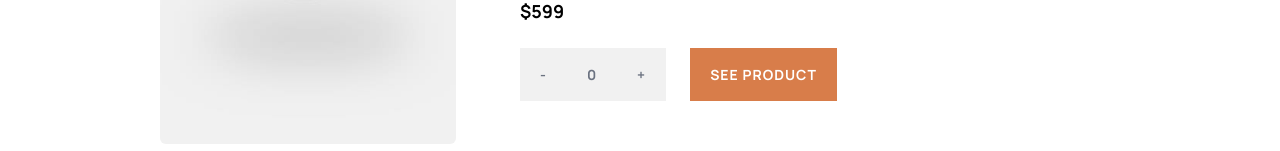
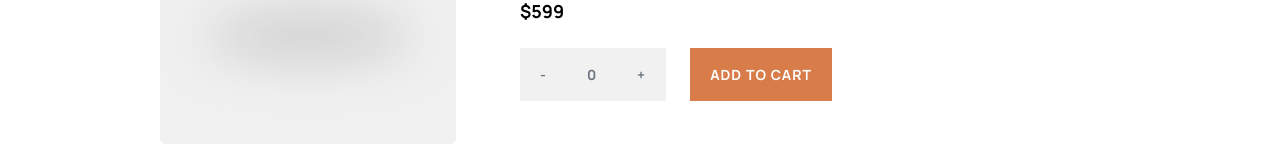
Before and after one commit to yret1/soundboom, a React (Vite) app: page /product in a window 1280 px wide. Shown: the part 508-659 px from the top of the page. Built offline with nearby package versions, Linux system fonts and the light colour scheme.

Commit message:
Deploy Fix

```diff
--- a/src/components/AddRemoveItem.tsx
+++ b/src/components/AddRemoveItem.tsx
@@ -1,5 +1,3 @@
-import React from "react";
-
 const AddRemoveItem = () => {
   return (
     <div className="flex">
--- /dev/null
+++ b/src/components/Cartbutton.tsx
@@ -0,0 +1,11 @@
+
+  const Cartutton = () => {
+    return (
+      <>
+        <button  className="py-4 px-5 bg-primary-100 text-14 tracking-1 font-bold text-white hover:bg-primary-200">
+          ADD TO CART
+        </button>
+      </>
+    );
+  };
+  export default Cartutton;
--- a/src/components/ProductArticle.tsx
+++ b/src/components/ProductArticle.tsx
@@ -1,6 +1,6 @@
 import AddRemoveItem from "./AddRemoveItem";
-import Button from "./Button";
 import { Link } from "react-router-dom";
+import Cartutton from "./Cartbutton";
 
 interface ProductArticleProps {
   text: {
@@ -56,7 +56,7 @@ const ProductArticle : React.FC<ProductArticleProps> = ({text}) => {
             <article className="flex gap-6 justify-start items-center">
               <AddRemoveItem />
 
-              <Button />
+              <Cartutton />
             </article>
           </article>
         </article>
```
